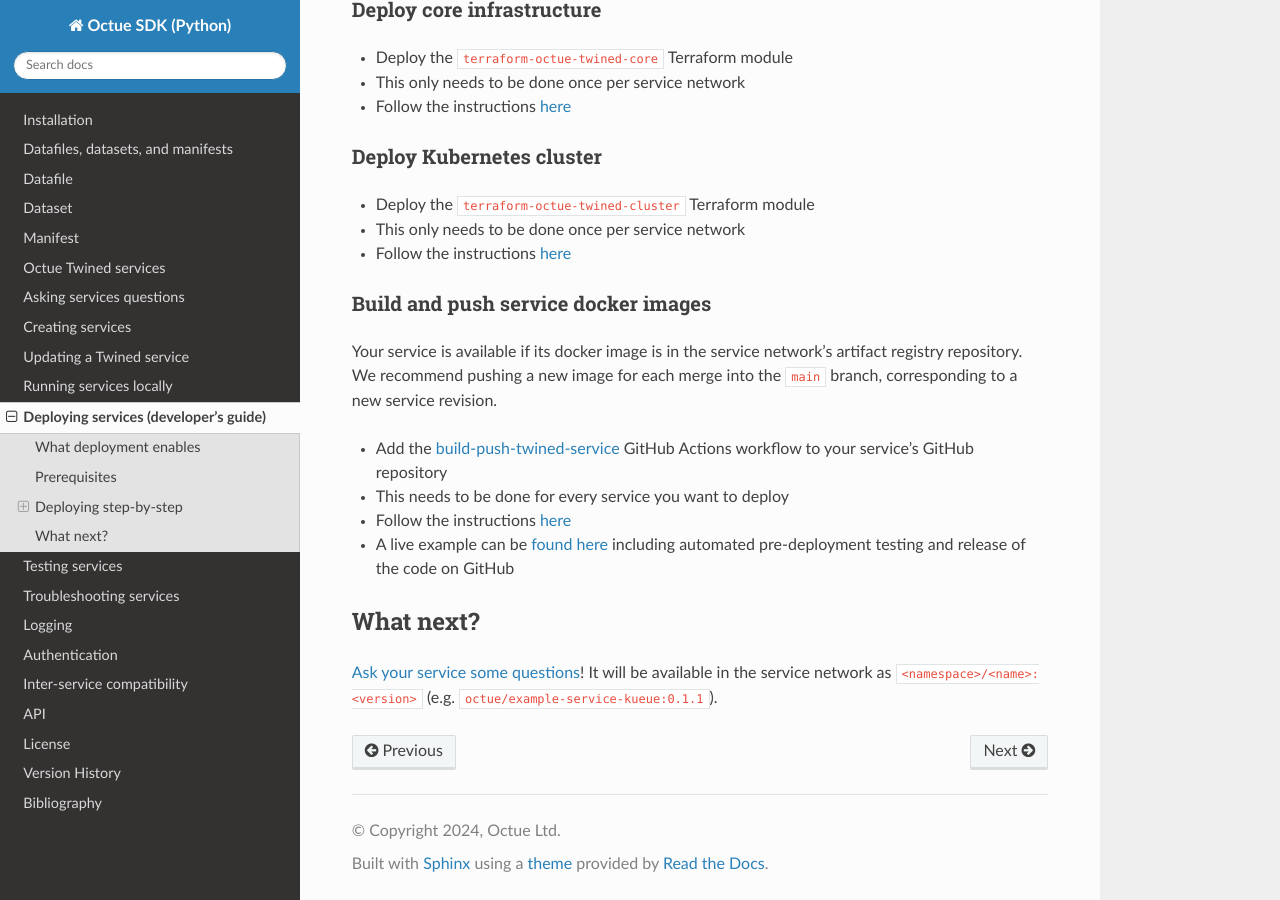
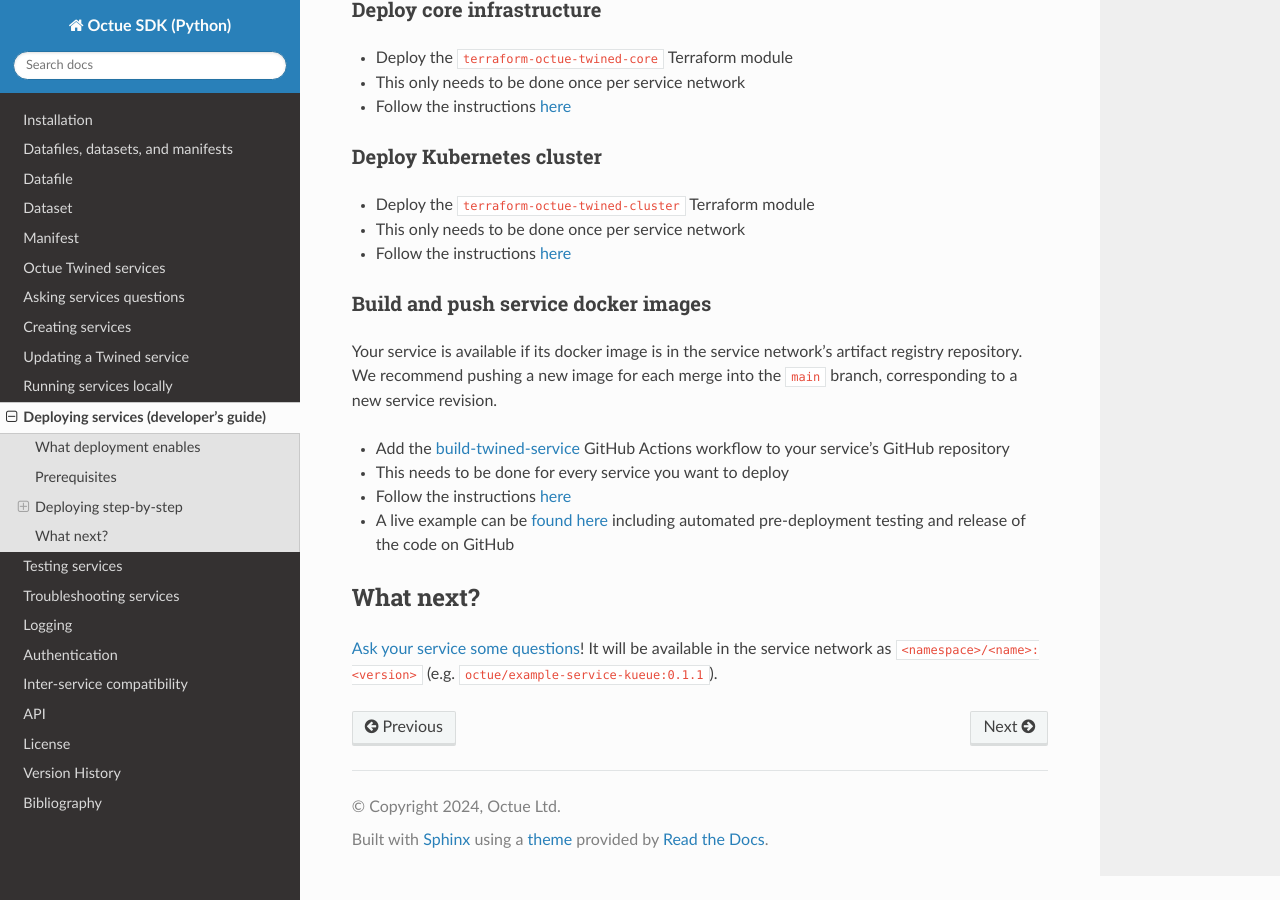
Before and after one commit to octue/octue-sdk-python, a Sphinx documentation site: the page built from docs/source/deploying_services.rst, in a window 1280 px wide and 900 px high, scrolled down 933 px. Built offline with Sphinx 7.4.7 and the Read the Docs theme 3.1.0, drawn with Linux system fonts in a browser that asks for light colours.

Commit message:
DOC: Fix workflow name in docs

```diff
--- a/docs/source/deploying_services.rst
+++ b/docs/source/deploying_services.rst
@@ -51,7 +51,7 @@ Build and push service docker images
 Your service is available if its docker image is in the service network's artifact registry repository. We recommend
 pushing a new image for each merge into the ``main`` branch, corresponding to a new service revision.
 
-- Add the `build-push-twined-service <https://github.com/octue/workflows/blob/main/.github/workflows/build-twined-service.yml>`_
+- Add the `build-twined-service <https://github.com/octue/workflows/blob/main/.github/workflows/build-twined-service.yml>`_
   GitHub Actions workflow to your service's GitHub repository
 - This needs to be done for every service you want to deploy
 - Follow the instructions `here <https://github.com/octue/workflows#deploying-a-kuberneteskueue-octue-twined-service-revision>`_
```
